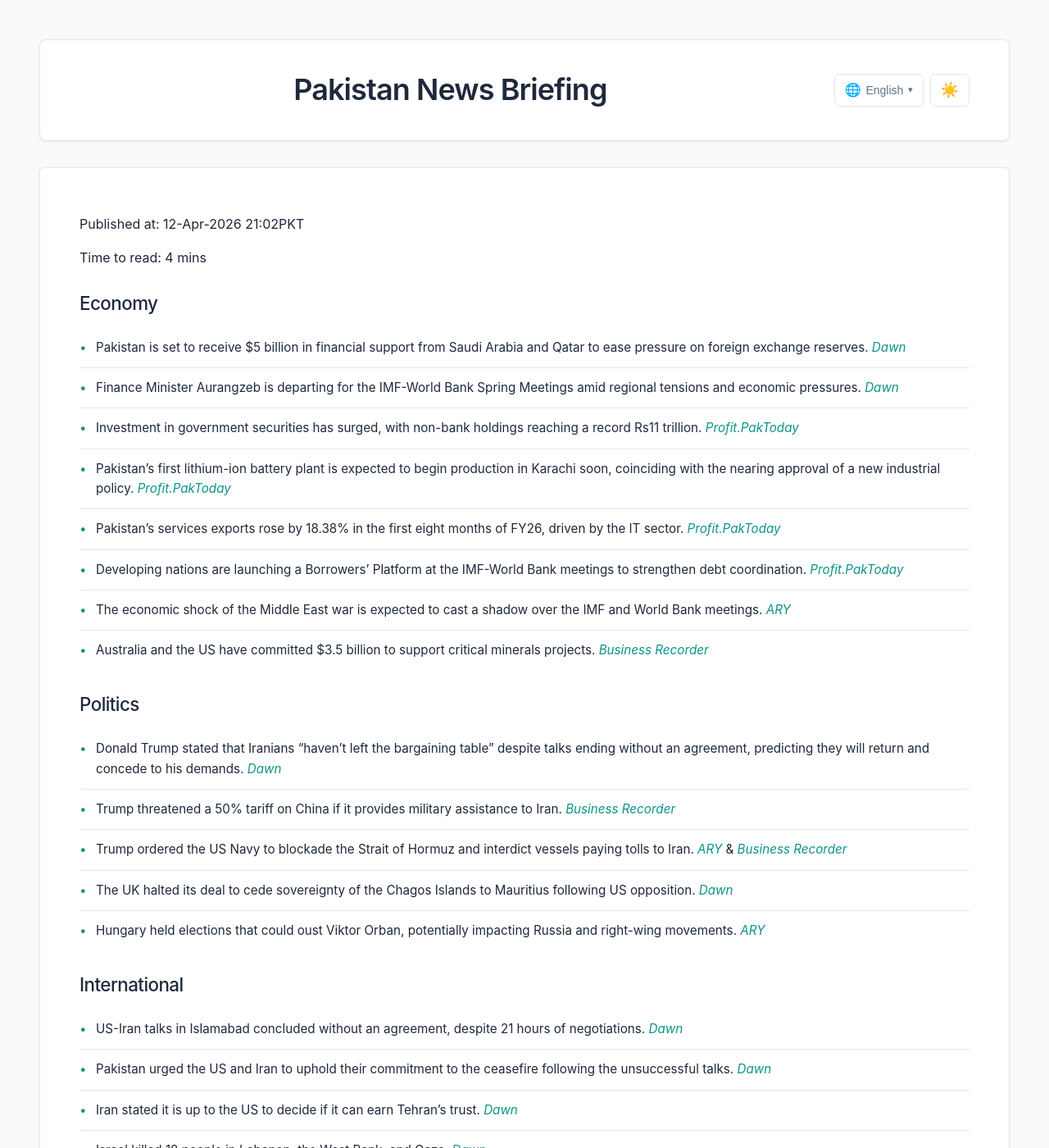
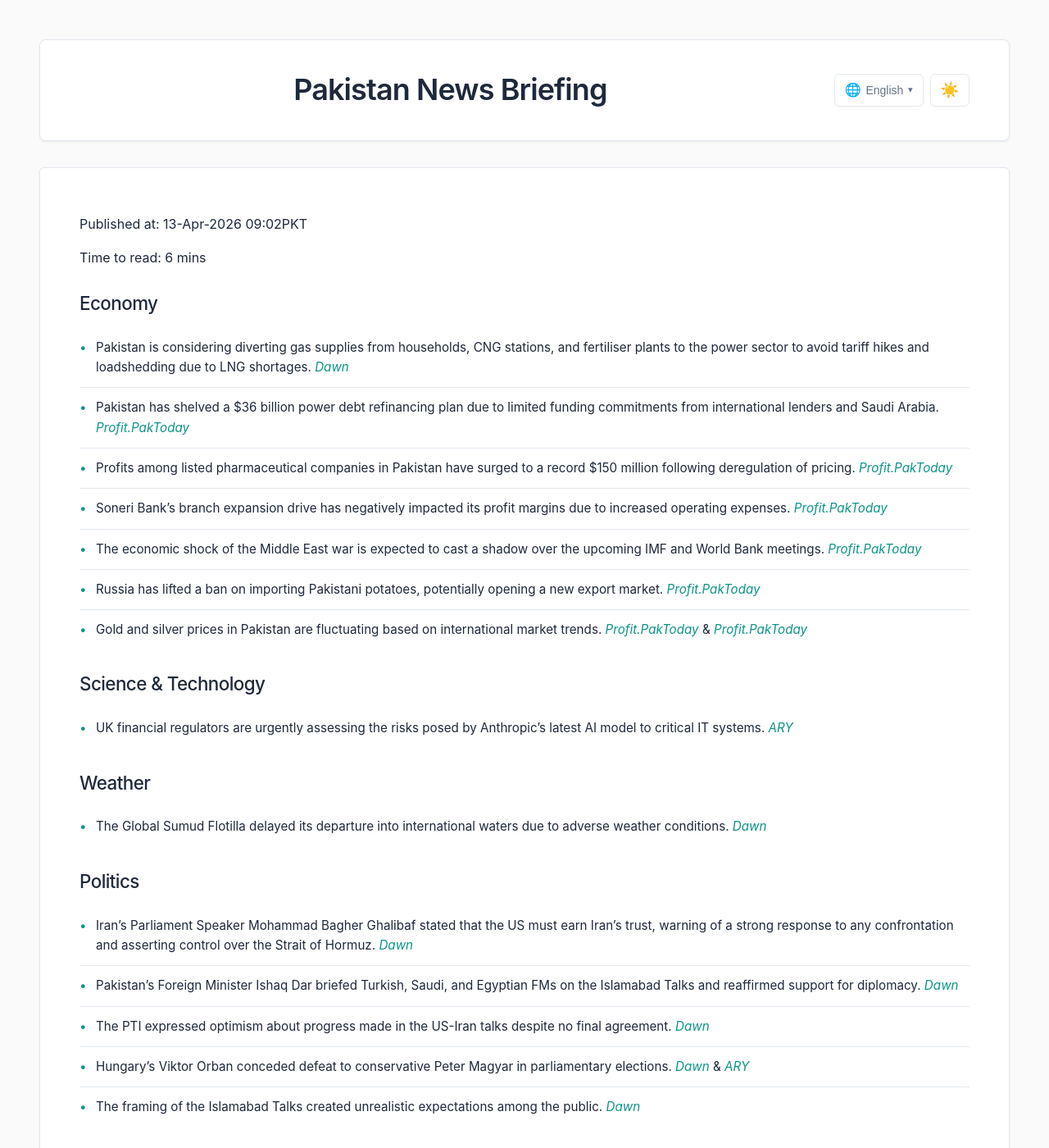
Before and after one commit to zsubzwary/news, a Jekyll site: the page built from en/index.md, in a window 1280 px wide and 1400 px high. Shown: the whole window at 82% size. Built offline with Jekyll 4.4.1, drawn with Linux system fonts in a browser that asks for light colours; some web fonts are replaced; some of the changed text lies outside the part shown.

Commit message:
DateTime; 2026-04-13T04:02:29.903Z

```diff
--- a/en/index.md
+++ b/en/index.md
@@ -4,59 +4,77 @@ title: Pakistan News Briefing
 lang: en
 ---
 
-Published at: 12-Apr-2026 21:02PKT
+Published at: 13-Apr-2026 09:02PKT
 
-Time to read: 4 mins
+Time to read: 6 mins
 
 ### Economy
-- Pakistan is set to receive $5 billion in financial support from Saudi Arabia and Qatar to ease pressure on foreign exchange reserves. *[Dawn](https://www.dawn.com/news/1990932/riyadh-doha-to-provide-5bn-lifeline-to-islamabad)*
-- Finance Minister Aurangzeb is departing for the IMF-World Bank Spring Meetings amid regional tensions and economic pressures. *[Dawn](https://www.dawn.com/news/1990932/riyadh-doha-to-provide-5bn-lifeline-to-islamabad)*
-- Investment in government securities has surged, with non-bank holdings reaching a record Rs11 trillion. *[Profit.PakToday](https://profit.pakistantoday.com.pk/2026/04/12/investment-floods-into-government-securities-as-non-bank-holdings-hit-rs11-trillion/)*
-- Pakistan’s first lithium-ion battery plant is expected to begin production in Karachi soon, coinciding with the nearing approval of a new industrial policy. *[Profit.PakToday](https://profit.pakistantoday.com.pk/2026/04/12/pakistans-first-lithium-ion-battery-plant-set-to-begin-production-as-new-industrial-policy-nears-approval/)*
-- Pakistan’s services exports rose by 18.38% in the first eight months of FY26, driven by the IT sector. *[Profit.PakToday](https://profit.pakistantoday.com.pk/2026/04/12/pakistans-services-exports-rise-18-38pc-in-fy26-on-strong-it-sector-growth/)*
-- Developing nations are launching a Borrowers’ Platform at the IMF-World Bank meetings to strengthen debt coordination. *[Profit.PakToday](https://profit.pakistantoday.com.pk/2026/04/12/developing-nations-launch-borrowers-platform-to-strengthen-debt-coordination-at-imf-world-bank-meetings/)*
-- The economic shock of the Middle East war is expected to cast a shadow over the IMF and World Bank meetings. *[ARY](https://arynews.tv/economic-shock-of-middle-east-war-to-cast-shadow-over-imf-world-bank-meetings/)*
-- Australia and the US have committed $3.5 billion to support critical minerals projects. *[Business Recorder](https://www.brecorder.com/news/40416017/australia-us-boost-support-for-critical-minerals-with-35-billion)*
+- Pakistan is considering diverting gas supplies from households, CNG stations, and fertiliser plants to the power sector to avoid tariff hikes and loadshedding due to LNG shortages. *[Dawn](https://www.dawn.com/news/1991162/gas-supply-to-power-sector-may-double-amid-lng-shortfall)*
+- Pakistan has shelved a $36 billion power debt refinancing plan due to limited funding commitments from international lenders and Saudi Arabia. *[Profit.PakToday](https://profit.pakistantoday.com.pk/2026/04/13/pakistan-shelves-36-billion-power-debt-refinancing-plan-amid-funding-constraints)*
+- Profits among listed pharmaceutical companies in Pakistan have surged to a record $150 million following deregulation of pricing. *[Profit.PakToday](https://profit.pakistantoday.com.pk/2026/04/13/profits-among-listed-pharma-companies-surge-to-record-150-million)*
+- Soneri Bank’s branch expansion drive has negatively impacted its profit margins due to increased operating expenses. *[Profit.PakToday](https://profit.pakistantoday.com.pk/2026/04/13/branch-expansion-drive-cuts-into-soneri-banks-margins)*
+- The economic shock of the Middle East war is expected to cast a shadow over the upcoming IMF and World Bank meetings. *[Profit.PakToday](https://profit.pakistantoday.com.pk/2026/04/13/economic-shock-of-middle-east-war-to-cast-shadow-over-imf-world-bank-meetings)*
+- Russia has lifted a ban on importing Pakistani potatoes, potentially opening a new export market. *[Profit.PakToday](https://profit.pakistantoday.com.pk/2026/04/13/russia-has-allowed-the-import-of-pakistani-potatoes-does-it-matter)*
+- Gold and silver prices in Pakistan are fluctuating based on international market trends. *[Profit.PakToday](https://profit.pakistantoday.com.pk/2026/04/13/gold-price-in-pakistan-for-today-april-13-2026)* & *[Profit.PakToday](https://profit.pakistantoday.com.pk/2026/04/13/silver-price-in-pakistan-for-today-april-13-2026)*
+
+### Science & Technology
+- UK financial regulators are urgently assessing the risks posed by Anthropic’s latest AI model to critical IT systems. *[ARY](https://arynews.tv/uk-financial-regulators-rush-to-assess-risks-of-anthropics-latest-ai-model-ft-reports)*
+
+### Weather
+- The Global Sumud Flotilla delayed its departure into international waters due to adverse weather conditions. *[Dawn](https://www.dawn.com/news/1991130/gaza-bound-aid-flotilla-sets-sail-symbolically-delays-international-waters-departure-due-to-weather-conditions)*
 
 ### Politics
-- Donald Trump stated that Iranians “haven’t left the bargaining table” despite talks ending without an agreement, predicting they will return and concede to his demands. *[Dawn](https://www.dawn.com/news/1991096/trump-says-iranians-havent-left-the-bargaining-table)*
-- Trump threatened a 50% tariff on China if it provides military assistance to Iran. *[Business Recorder](https://www.brecorder.com/news/40416021/trump-threatens-china-with-50-tariff-if-it-helps-iran)*
-- Trump ordered the US Navy to blockade the Strait of Hormuz and interdict vessels paying tolls to Iran. *[ARY](https://arynews.tv/trump-vows-to-blockade-strait-of-hormuz/)* & *[Business Recorder](https://www.brecorder.com/news/40416018/trump-again-threatens-to-destroy-iran-energy-infrastructure-if-no-deal)*
-- The UK halted its deal to cede sovereignty of the Chagos Islands to Mauritius following US opposition. *[Dawn](https://www.dawn.com/news/1990910/uk-halts-chagos-islands-handover-after-us-opposition)*
-- Hungary held elections that could oust Viktor Orban, potentially impacting Russia and right-wing movements. *[ARY](https://arynews.tv/hungarians-vote-in-record-numbers-in-election-that-could-oust-orban-rattle-russia/)*
+- Iran’s Parliament Speaker Mohammad Bagher Ghalibaf stated that the US must earn Iran’s trust, warning of a strong response to any confrontation and asserting control over the Strait of Hormuz. *[Dawn](https://www.dawn.com/news/1991174/iran-will-not-bow-to-any-threats-ghalibaf-declares)*
+- Pakistan’s Foreign Minister Ishaq Dar briefed Turkish, Saudi, and Egyptian FMs on the Islamabad Talks and reaffirmed support for diplomacy. *[Dawn](https://www.dawn.com/news/1991120/dar-briefs-turkish-saudi-egyptian-fms-on-islamabad-talks-reaffirms-support-for-diplomacy-and-dialogue)*
+- The PTI expressed optimism about progress made in the US-Iran talks despite no final agreement. *[Dawn](https://www.dawn.com/news/1991161/pti-optimistic-about-progress-as-us-iran-talks-end-without-deal)*
+- Hungary’s Viktor Orban conceded defeat to conservative Peter Magyar in parliamentary elections. *[Dawn](https://www.dawn.com/news/1991135/viktor-orban-concedes-painful-defeat-to-conservative-peter-magyar-in-hungary-polls)* & *[ARY](https://arynews.tv/hungarys-orban-concedes-landmark-defeat-to-centre-right-opposition)*
+- The framing of the Islamabad Talks created unrealistic expectations among the public. *[Dawn](https://www.dawn.com/news/1991172/why-restraint-matters-in-managing-public-perceptions)*
+
+### National
+- A police search operation in Islamabad targeting Afghan residents turned violent, resulting in injuries to four officers and 23 arrests on terrorism charges. *[Dawn](https://www.dawn.com/news/1991159/four-officials-hurt-as-afghan-residents-clash-with-police-in-islamabad)*
+- The Sindh High Court ordered a fresh hearing of petitions regarding the ownership controversy of the Karachi Cotton Exchange Building. *[Dawn](https://www.dawn.com/news/1991187/shc-orders-fresh-hearing-of-petitions-earlier-reserved-for-verdict-in-cotton-exchange-building-case)*
+- Two members of Quetta’s Hazara community were killed and three injured in a firing incident. *[Dawn](https://www.dawn.com/news/1991077/at-least-two-members-of-quettas-hazara-community-killed-in-firing-incident)*
+- Three Pakistan Coast Guard personnel were martyred in an attack during a patrol in Balochistan. *[Business Recorder](https://www.brecorder.com/news/40416107/three-coast-guard-personnel-on-patrol-boats-martyred)*
+- A DIG has ordered an inquiry into a viral video purportedly showing an armed robbery on a Karachi bridge. *[ARY](https://arynews.tv/karachi-robbers-with-kalashnikovs-terrorize-commuters/) & *[Dawn](https://www.dawn.com/news/1991101/dig-orders-inquiry-after-video-purportedly-showing-armed-robbery-on-karachi-bridge-goes-viral)*
 
 ### International
-- US-Iran talks in Islamabad concluded without an agreement, despite 21 hours of negotiations. *[Dawn](https://www.dawn.com/news/1991060/this-likely-isnt-over-journalists-analysts-react-to-stalemate-in-us-iran-talks)*
-- Pakistan urged the US and Iran to uphold their commitment to the ceasefire following the unsuccessful talks. *[Dawn](https://www.dawn.com/news/1990743/dar-urges-us-iran-to-uphold-commitment-to-ceasefire-as-talks-conclude-without-deal)*
-- Iran stated it is up to the US to decide if it can earn Tehran’s trust. *[Dawn](https://www.dawn.com/news/1991073/iran-says-time-for-us-to-decide-whether-it-can-earn-our-trust-after-talks)*
-- Israel killed 18 people in Lebanon, the West Bank, and Gaza. *[Dawn](https://www.dawn.com/news/1990936/israel-kills-18-in-lebanon-west-bank-and-gaza)*
-- An infant Lebanese girl was killed in an Israeli strike at her father’s funeral. *[Dawn](https://www.dawn.com/news/1991102/the-infant-lebanese-girl-who-was-killed-by-an-israeli-strike-at-her-fathers-funeral)*
-- China offered incentives to Taiwan following a visit by the island’s opposition leader. *[Dawn](https://www.dawn.com/news/1991085/china-offers-incentives-to-taiwan-following-opposition-leaders-visit)*
-- Indonesia’s president will meet Putin in Russia for oil talks. *[Business Recorder](https://www.brecorder.com/news/40416010/indonesian-president-to-meet-putin-in-russia-for-oil-talks)*
+- World powers are urging the US and Iran to uphold the ceasefire and return to talks. *[Dawn](https://www.dawn.com/news/1991170/world-powers-urge-us-iran-to-uphold-truce-return-to-talks)*
+- Pope Leo XIV expressed closeness to the Lebanese people and called for peace. *[Dawn](https://www.dawn.com/news/1991166/pope-sees-moral-obligation-to-protect-lebanese)* & *[Business Recorder](https://www.brecorder.com/news/40416103/pope-says-he-is-closer-than-ever-to-lebanese-people)*
+- Israel’s far-right National Security Minister Itamar Ben-Gvir stormed the Al-Aqsa Mosque compound. *[Dawn](https://www.dawn.com/news/1991141/israeli-minister-storms-al-aqsa-mosque-again-amid-restrictions-on-worshippers)* & *[Business Recorder](https://www.brecorder.com/news/40416109/israels-ben-gvir-visits-al-aqsa-mosque-compound)*
+- Ukraine and Russia are accusing each other of violating the Orthodox Easter truce. *[Business Recorder](https://www.brecorder.com/news/40416089/ukraine-russia-accuse-each-other-of-easter-truce-violations)*
+- China has offered incentives to Taiwan following a visit by the island’s opposition leader. *[Business Recorder](https://www.brecorder.com/news/40416088/china-offers-incentives-to-taiwan-following-opposition-leaders-visit)*
+- A Nigerian airstrike reportedly hit a market, with around 200 feared dead. *[Business Recorder](https://www.brecorder.com/news/40416104/nigerian-airstrike-hits-market-200-feared-dead)*
+- A Gaza-bound aid flotilla set sail symbolically, delaying its departure into international waters due to weather. *[Dawn](https://www.dawn.com/news/1991130/gaza-bound-aid-flotilla-sets-sail-symbolically-delays-international-waters-departure-due-to-weather-conditions)* & *[Business Recorder](https://www.brecorder.com/news/40416106/gaza-aid-flotilla-aims-to-break-israeli-blockade)*
 
-### National
-- Two members of Quetta’s Hazara community were killed in a firing incident. *[Dawn](https://www.dawn.com/news/1991077/at-least-two-members-of-quettas-hazara-community-killed-in-firing-incident)*
-- Pakistan sent a military force and fighter jets to Saudi Arabia under a joint defence cooperation agreement. *[Dawn](https://www.dawn.com/news/1990849/pakistan-sends-military-force-fighter-jets-to-saudi-arabia)*
-- The Jinnah Convention Centre served as a media hub for the US-Iran talks. *[Dawn](https://www.dawn.com/news/1990894/jinnah-convention-centre-turns-into-media-hub-for-us-iran-talks)*
-- A nationwide anti-polio campaign will begin on April 13, with the First Lady urging public cooperation. *[Dawn](https://www.dawn.com/news/1991089/first-lady-urges-public-cooperation-as-nationwide-anti-polio-campaign-begins-april-13)*
-- The Gilgit-Baltistan cabinet approved the expansion of police and renaming of the CTD. *[Dawn](https://www.dawn.com/news/1990930/gb-cabinet-approves-expansion-of-police-renaming-of-ctd)*
-- A minor girl was recovered 48 hours after being kidnapped from a bus stop in Sahiwal. *[Dawn](https://www.dawn.com/news/1990883/minor-girl-recovered-48-hours-after-kidnap-from-bus-stop-in-sahiwal)*
-- Fines were imposed on marriage halls in Sargodha for breaching the one-dish policy. *[Dawn](https://www.dawn.com/news/1990884/fine-imposed-on-marriage-halls-for-one-dish-policy-breach-in-sargodha)*
+### Sports
+- Manchester City is gearing up for another strong finish to the season. *[ARY](https://arynews.tv/man-city-gear-up-for-another-season-finale-run)*
 
 ### Health
-- A study detected a high prevalence of the rabies virus in Karachi’s street dogs, highlighting a public health risk. *[Dawn](https://www.dawn.com/news/1991001/study-detects-high-prevalence-of-rabies-virus-in-karachis-street-dogs)*
-
-### Sports
-- Al-Nassr broke a club record with their 14th consecutive league victory. *[Business Recorder](https://www.brecorder.com/news/40416004/al-nassr-break-club-record-with-14th-consecutive-league-victory)*
-- Carlos Alcaraz defeated Valentin Vacherot to reach the Monte Carlo tennis final against Jannik Sinner. *[Business Recorder](https://www.brecorder.com/news/40416005/alcaraz-ends-vacherot-fairytale-to-set-up-monte-carlo-tennis-final-with-sinner)*
-- Mirra Andreeva reached the Linz semifinals. *[Business Recorder](https://www.brecorder.com/news/40416006/mirra-andreeva-tops-sorana-cirstea-to-reach-linz-semis)*
-- Marie-Louise Eta appointed as first female Bundesliga coach. *[ARY](https://arynews.tv/marie-louise-eta-union-berlin-appoints-first-female-bundesliga-coach/)*
+- A polio vaccination campaign is set to kick off in Balochistan. *[Dawn](https://www.dawn.com/news/1991158/delivering-hope-two-drops-at-a-time)*
 
 ### Other
-- A mob beat a spiritual leader to death in Bangladesh. *[Dawn](https://www.dawn.com/news/1990927/mob-beats-spiritual-leader-to-death-in-bangladesh)*
-- Iconic Indian singer Asha Bhosle died in Mumbai. *[Business Recorder](https://www.brecorder.com/news/40416014/iconic-indian-singer-asha-bhosle-dies-in-mumbai)*
-- Malcolm in the Middle cast reunited for a revival after 20 years. *[ARY](https://arynews.tv/malcolm-in-the-middle-returns-with-cast-after-20-years/)*
-- Pakistani stars paid tribute to Asha Bhosle. *[ARY](https://arynews.tv/asha-bhosle-receives-heartfelt-tributes-from-pakistani-stars/)*
-- Justin Bieber returned to the stage at Coachella. *[Business Recorder](https://www.brecorder.com/news/40416007/paddington-musical-hollywood-stars-to-vie-for-prizes-at-olivier-awards)*
-- Paddington musical and Hollywood stars will compete for prizes at the Olivier Awards. *[Business Recorder](https://www.brecorder.com/news/40416007/paddington-musical-hollywood-stars-to-vie-for-prizes-at-olivier-awards)*
-- EOBI published recent financial figures. *[ARY](https://arynews.tv/eobi-publishes-latest-performance-data/)*
+- Over 500 pro-Palestinian protesters were arrested in London. *[Dawn](https://www.dawn.com/news/1991169/over-500-held-at-pro-palestinian-rally-in-uk)* & *[Business Recorder](https://www.brecorder.com/news/40416102/over-500-held-at-pro-palestinian-rally-in-london)*
+- A fan lost his fiancée due to his obsession with actress Sonam Bajwa. *[ARY](https://arynews.tv/sonam-bajwas-fan-loses-fiancee-over-his-love-for-actress)*
+- Roku has added six new free channels to its platform. *[ARY](https://arynews.tv/roku-adds-new-channels-with-6-free-shows)*
+- US President Trump has ordered a blockade of the Strait of Hormuz, prompting concerns and reactions. *[Business Recorder](https://www.brecorder.com/news/40416110/trump-orders-us-navy-to-block-strait-of-hormuz)* & *[ARY](https://arynews.tv/us-blockade-of-iran-will-be-major-military-endeavor-experts-say)*
+- Oil tankers are diverting from the Strait of Hormuz ahead of the US blockade. *[ARY](https://arynews.tv/oil-tankers-steer-clear-of-strait-of-hormuz-ahead-of-us-blockade)* & *[Business Recorder](https://www.brecorder.com/news/40416122/oil-jumps-7-to-above-100-ahead-of-us-blockade-on-iran)*
+- The IRGC has warned that military vessels approaching the Strait of Hormuz will be considered a ceasefire breach. *[Dawn](https://www.dawn.com/news/1991096/after-trumps-blockade-announcement-irgc-says-will-view-military-vessels-approaching-hormuz-as-ceasefire-breach)*
+- ADNOC CEO stated that the Strait of Hormuz is not Iran’s to control. *[Business Recorder](https://www.brecorder.com/news/40416111/adnoc-ceo-says-strait-not-irans-to-control)*
+- The dollar and oil prices have risen following the collapse of US-Iran talks. *[Business Recorder](https://www.brecorder.com/news/40416123/dollar-and-oil-rise-as-us-iran-peace-talks-collapse)* & *[Business Recorder](https://www.brecorder.com/news/40416121/dollar-jumps-as-failed-usiran-peace-talks-spark-fresh-safe-haven-push)*
+- The US Navy is preparing to implement the blockade of the Strait of Hormuz. *[ARY](https://arynews.tv/us-blockade-of-iran-will-be-major-military-endeavor-experts-say)*
+- Australia’s PM will travel to Malaysia and Brunei for fuel talks. *[Business Recorder](https://www.brecorder.com/news/40416099/australia-pm-to-travel-to-malaysia-brunei-for-fuel-talks)*
+- Wahadat Poultry is diversifying its business to reduce risk. *[Profit.PakToday](https://profit.pakistantoday.com.pk/2026/04/13/wahadat-poultry-doesnt-want-to-put-all-its-eggs-in-one-basket)*
+- A discussion on the importance of mechanization for food security in Pakistan. *[Profit.PakToday](https://profit.pakistantoday.com.pk/2026/04/13/interview-with-yasin-seker-ceo-al-ghazi-tractors-limited-agtl-mechanization-has-to-be-a-central-part-of-the-food-security-conversation)*
+- An analysis of the factors affecting PepsiCo Pakistan’s performance. *[Profit.PakToday](https://profit.pakistantoday.com.pk/2026/04/13/prices-not-politics-why-pepsicos-in-the-doldrums)*
+- A look at the implications of Russia lifting the ban on Pakistani potato imports. *[Profit.PakToday](https://profit.pakistantoday.com.pk/2026/04/13/russia-has-allowed-the-import-of-pakistani-potatoes-does-it-matter)*
+- An interview with the CEO of Al-Ghazi Tractors Limited. *[Profit.PakToday](https://profit.pakistantoday.com.pk/2026/04/13/interview-with-yasin-seker-ceo-al-ghazi-tractors-limited-agtl-mechanization-has-to-be-a-central-part-of-the-food-security-conversation)*
+- A discussion on the long and winding road to peace in the Middle East. *[Dawn](https://www.dawn.com/news/1991206/long-winding-road)*
+- A commentary on the importance of restraint in managing public perceptions. *[Dawn](https://www.dawn.com/news/1991172/why-restraint-matters-in-managing-public-perceptions)*
+- A call for converting Pakistan’s diplomatic capital into economic benefits. *[Dawn](https://www.dawn.com/news/1990952/corporate-window-a-clear-goal-with-unclear-execution)*
+- A piece on delivering hope through polio vaccination campaigns. *[Dawn](https://www.dawn.com/news/1991158/delivering-hope-two-drops-at-a-time)*
+- The Islamabad Talks are viewed as a process, not a single event. *[ARY](https://arynews.tv/islamabad-talks-a-new-era-of-us-iran-relations)*
+- Dar urges US and Iran to uphold ceasefire commitments. *[Dawn](https://www.dawn.com/news/1990743/dar-urges-us-iran-to-uphold-commitment-to-ceasefire-as-talks-conclude-without-deal)*
+- Oil prices surge as US-Iran talks collapse. *[Business Recorder](https://www.brecorder.com/news/40416124/gold-falls-on-stronger-dollar-fading-fed-rate-cut-hopes)*
+- Gold prices fall due to a stronger dollar and fading expectations of Fed rate cuts. *[Business Recorder](https://www.brecorder.com/news/40416124/gold-falls-on-stronger-dollar-fading-fed-rate-cut-hopes)*
+- Indian shares are expected to decline due to rising oil prices. *[Business Recorder](https://www.brecorder.com/news/40416126/indian-shares-seen-declining-as-oil-rises-after-us-iran-talks-collapse)*
+- The Indian rupee is expected to come under pressure due to rising oil prices. *[Business Recorder](https://www.brecorder.com/news/40416125/indian-rupee-relief-rally-to-stall-as-oil-soars-on-us-iran-talks-collapse)*
```
